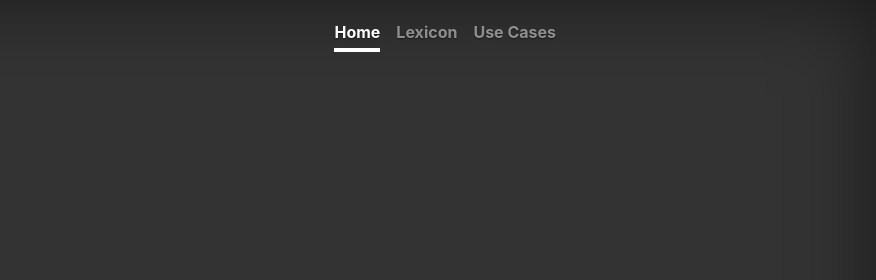
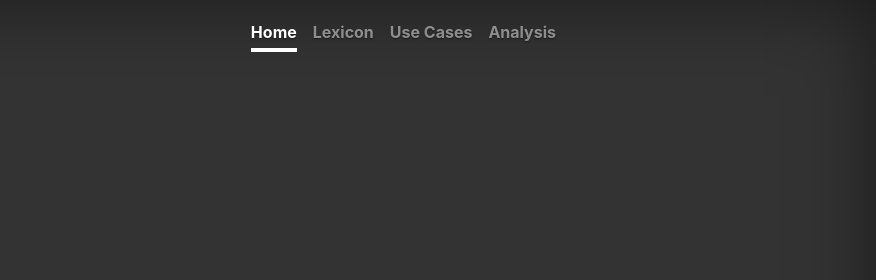
Before and after one commit to eneyi/CyberLexicon, a plain HTML site: page site/index.html in a window 1280 px wide. Shown: the top 280 px of the page, 404-1280 px from the left. Drawn offline with nearby package versions, Linux system fonts and the light colour scheme.

Commit message:
Added Link to analysis

```diff
--- a/site/index.html
+++ b/site/index.html
@@ -35,6 +35,7 @@
             <a class="nav-link active" href="#">Home</a>
             <a class="nav-link" href="https://github.com/eneyi/CyberLexicon/blob/master/lexicon.txt" target='_blank'>Lexicon</a>
             <a class="nav-link" href="#">Use Cases</a>
+            <a class="nav-link" href="https://github.com/eneyi/CyberLexicon/tree/master/BuildingCyberLexicon/Analysis" target="_blank">Analysis</a>
           </nav>
         </div>
       </header>
```
